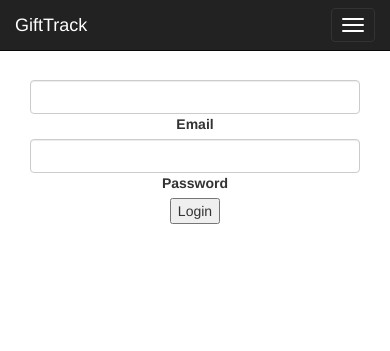
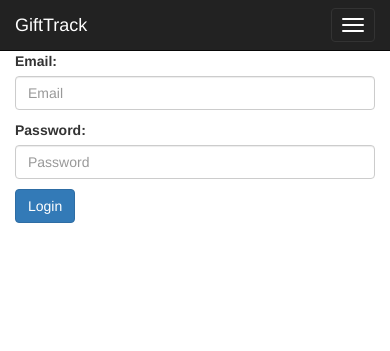
Before and after one commit to erictempleton1/gifttrack, a Django app: page /login/ in a window 390 px wide. Shown: the top 351 px of the page. Run offline with Django 3.2, Linux system fonts and the light colour scheme; some libraries are stand-ins or nearby versions.

Commit message:
working on login form layout

```diff
--- a/gifttrack/forms.py
+++ b/gifttrack/forms.py
@@ -56,16 +56,19 @@
 
 
 class LoginForm(forms.Form):
+    mod_base_attrs = base_attrs()
+    mod_base_attrs['placeholder'] = 'Email'
     email = forms.EmailField(
         label='Email',
         widget=forms.EmailInput(
-            attrs=base_attrs()
+            attrs=mod_base_attrs
         )
     )
+    mod_base_attrs['placeholder'] = 'Password'
     password = forms.CharField(
         label='Password',
         widget=forms.PasswordInput(
-            attrs=base_attrs()
+            attrs=mod_base_attrs
         )
     )
 
--- a/gifttrack/templates/gifttrack/base.html
+++ b/gifttrack/templates/gifttrack/base.html
@@ -35,10 +35,8 @@
                 </div><!--/.nav-collapse -->
             </div>
         </nav>
-           <div class="container">
-            <div class="starter-template">
-                {% block body %}{% endblock %}
-            </div>
+        <div class="container">
+            {% block body %}{% endblock %}
         </div>
         <script src="https://ajax.googleapis.com/ajax/libs/jquery/1.12.4/jquery.min.js"></script>
         <script src="static/js/bootstrap.min.js"></script>
--- a/gifttrack/templates/gifttrack/login.html
+++ b/gifttrack/templates/gifttrack/login.html
@@ -8,25 +8,15 @@
     {% endfor %}
 </ul>
 {% endif %}
-
-<div class="mdl-grid">
-    <div class="mdl-cell mdl-cell--1-col"></div>
-    <div class="mdl-cell mdl-cell--1-col"></div>
-    <form action="/login/" method="post">
+<div class="row">
+    <div class="col-md-4"></div>
+    <div class="col-md-4">
+    <form class="form-horizontal" action="/login/" method="post">
             {% csrf_token %}
-        <div class="mdl-textfield mdl-js-textfield">
-            {{ form.email }}
-            <label class="mdl-textfield__label" for="email">Email</label>
-        </div>
-        <div class="mdl-textfield mdl-js-textfield">
-            {{ form.password }}
-            <label class="mdl-textfield__label" for="password">Password</label>
-        </div>
-        <button class="mdl-button mdl-js-button mdl-button--raised mdl-button--colored">
-          Login
-        </button>
+            {{ form.as_p }}
+        <button type="submit" class="btn btn-primary">Login</button>
     </form>
-    <div class="mdl-cell mdl-cell--1-col"></div>
-    <div class="mdl-cell mdl-cell--1-col"></div>
+    </div>
+    <div class="col-md-4"></div>
 </div>
 {% endblock %}
```
